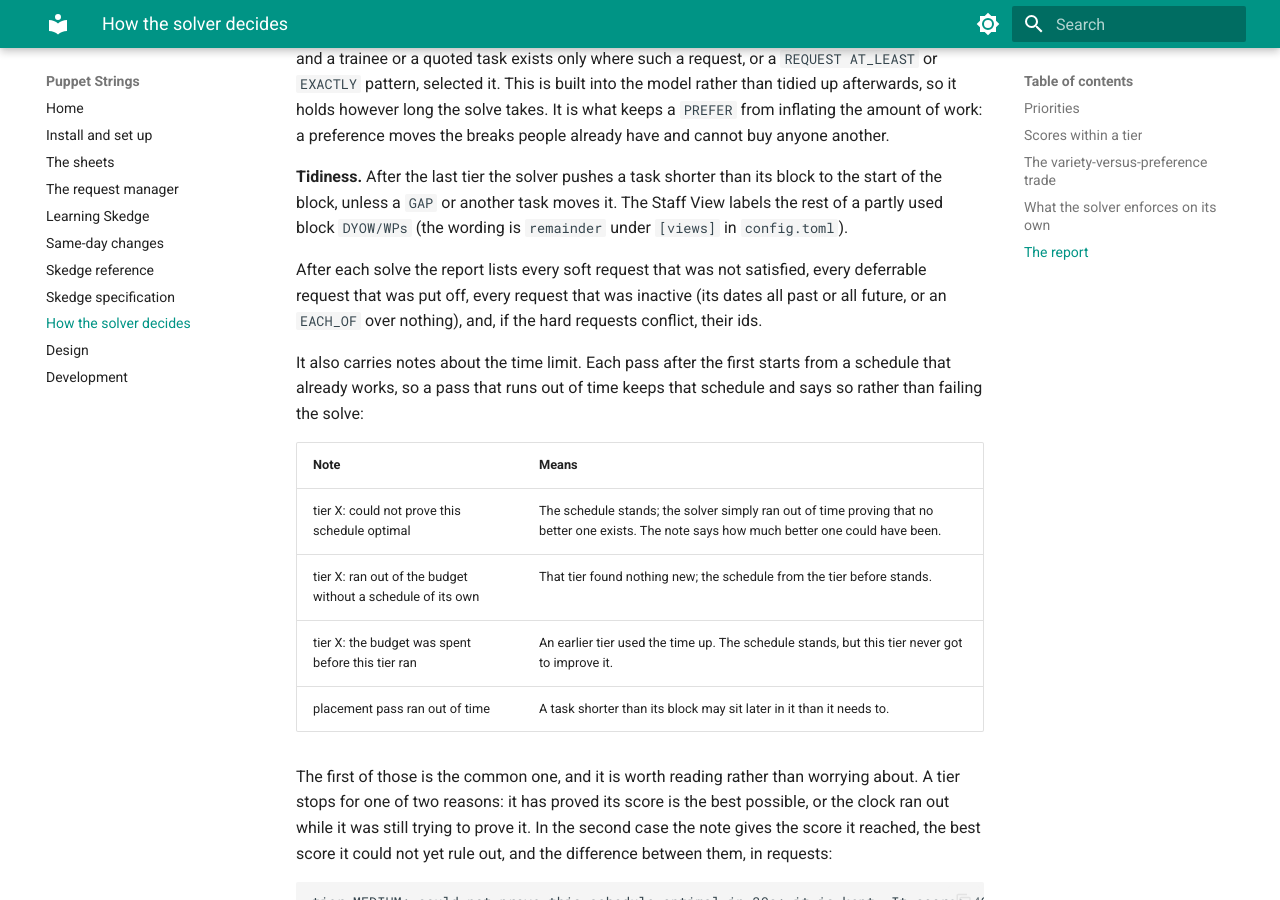
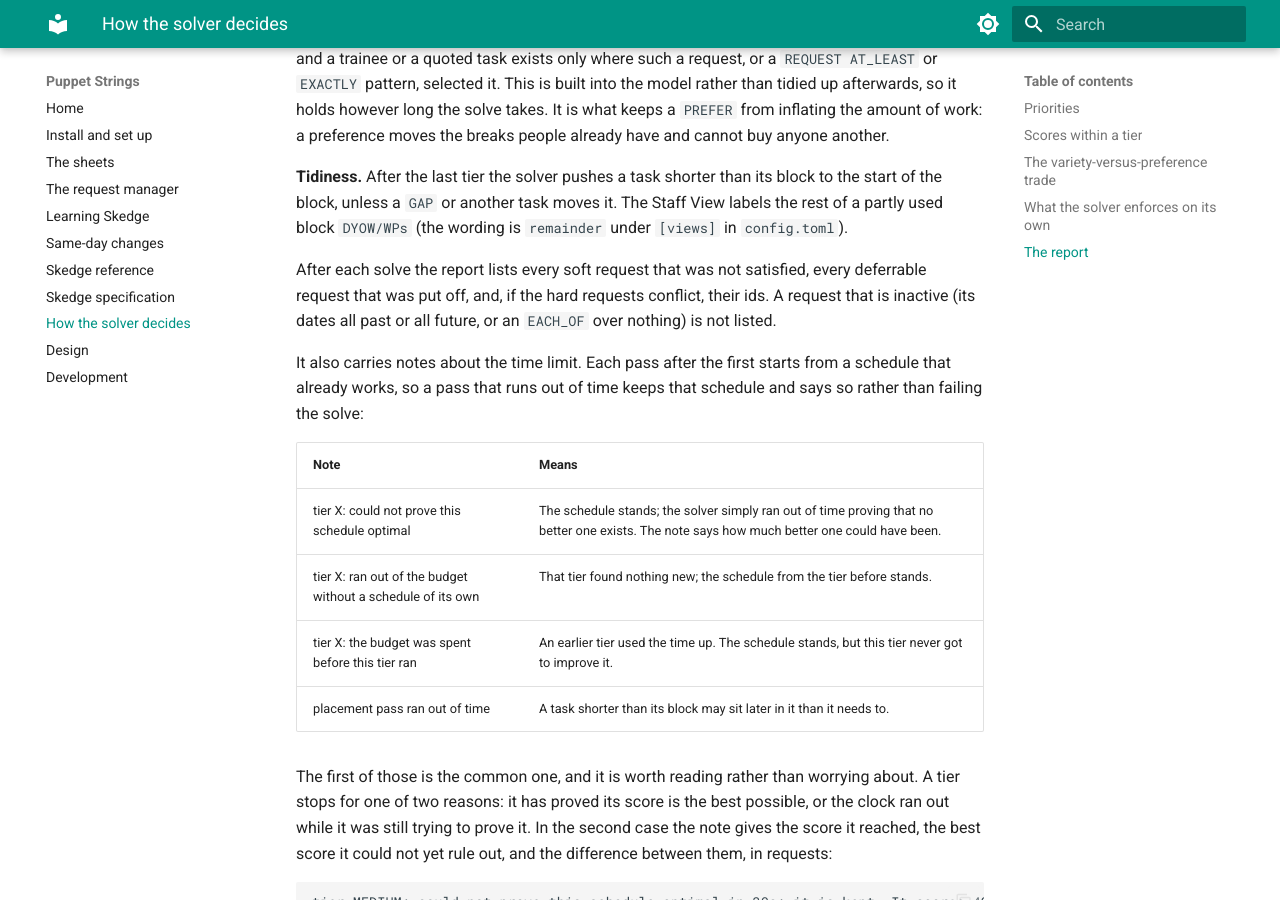
Before and after one commit to Dylan-Puppet-Master/Puppet-Strings, an MkDocs documentation site: the page built from docs/solver.md, in a window 1280 px wide and 900 px high, scrolled down 2233 px. Built offline with MkDocs 1.6.1 and Material for MkDocs 9.7.7, drawn with Linux system fonts in a browser that asks for light colours.

Commit message:
Leave inactive requests out of the solver report
Co-Authored-By: Claude Opus 5.5 <noreply@anthropic.com>

```diff
--- a/docs/solver.md
+++ b/docs/solver.md
@@ -82,9 +82,9 @@ rest of a partly used block `DYOW/WPs` (the wording is `remainder` under `[views
 `config.toml`).
 
 After each solve the report lists every soft request that was not satisfied, every
-deferrable request that was put off, every request that was inactive (its dates all past
-or all future, or an `EACH_OF` over nothing), and, if the hard requests conflict, their
-ids.
+deferrable request that was put off, and, if the hard requests conflict, their ids. A
+request that is inactive (its dates all past or all future, or an `EACH_OF` over nothing)
+is not listed.
 
 It also carries notes about the time limit. Each pass after the first starts from a
 schedule that already works, so a pass that runs out of time keeps that schedule and says
```
Also changed, not shown: docs/spec.md (+1 -1 lines), 2 other files.
